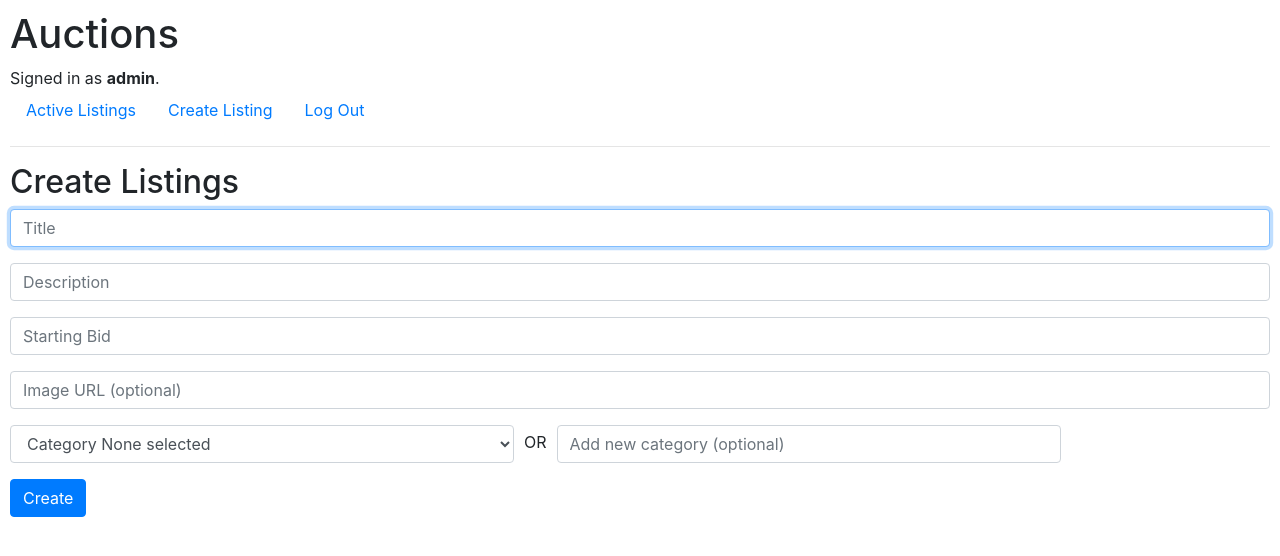
After one commit to shunnizuka/cs50_project2, a Django app: page /createListing in a window 1280 px wide. The commit adds this page. Shown: the top 556 px of the page. Run offline with Django 3.2, Linux system fonts and the light colour scheme; a user stored in the database is signed in; data comes from the database, SQL or seed files in the repository; both versions use the stored data as it was after the commit; some libraries are stand-ins or nearby versions.

Commit message:
Implement create listing page

```diff
--- a/auctions/models.py
+++ b/auctions/models.py
@@ -7,7 +7,7 @@ class User(AbstractUser):
 
 class Bids(models.Model):
     user = models.ForeignKey(User, on_delete=models.CASCADE, related_name="bidder")
-    price = models.DecimalField(max_digits=5, decimal_places=2)
+    price = models.DecimalField(max_digits=10, decimal_places=2)
 
     def __str__(self):
         return f"{self.user}: {self.price}"
@@ -20,7 +20,7 @@ class Comments(models.Model):
         return f"{self.user}: {self.comment}"
 
 class Category(models.Model):
-    category = models.CharField(max_length=64)
+    category = models.CharField(max_length=255)
 
     def __str__(self):
         return f"{self.category}"
@@ -32,7 +32,7 @@ class Listing(models.Model):
     imageUrl = models.CharField(max_length=255, blank=True)
     user = models.ForeignKey(User, on_delete=models.CASCADE, related_name="Lister")
     bid = models.ForeignKey(Bids, on_delete=models.CASCADE, related_name="highestBid")
-    category = models.ForeignKey(Category, on_delete=models.CASCADE, blank=True, related_name="listingCategory")
+    category = models.OneToOneField(Category, on_delete=models.CASCADE, blank=True, related_name="listingCategory")
     comments = models.ManyToManyField(Comments, blank=True, related_name="ListingComments")
 
     def __str__(self):
--- /dev/null
+++ b/auctions/templates/auctions/createListing.html
@@ -0,0 +1,33 @@
+{% extends "auctions/layout.html" %}
+
+{% block body %}
+    <h2>Create Listings</h2>
+
+    <form action="{% url 'createListing' %}" method="post">
+        {% csrf_token %}
+        <div class="form-group">
+            <input autofocus class="form-control" type="text" name="title" placeholder="Title" required>
+        </div>
+        <div class="form-group">
+            <input class="form-control" type="text" name="description" placeholder="Description" required>
+        </div>
+        <div class="form-group">
+            <input class="form-control" type="number" name="bid" placeholder="Starting Bid" required>
+        </div>
+        <div class="form-group">
+            <input class="form-control" type="text" name="image" placeholder="Image URL (optional)">
+        </div>
+        <div class="form-group" style="display:flex;">
+            <select class="form-control" style="width: 40%;" name="category" id="">
+                <option value="None">Category None selected</option>
+                <option value="others">Others</option>
+                {% for category in categories %}
+                    <option value="{{ category.id }}">{{ category }}</option>
+                {% endfor %}
+            </select>
+            <label style="padding: 0px 10px; padding-top: 5px;"> OR </label>
+            <input class="form-control" style="width: 40%;" type="text" name="categoryInput" placeholder="Add new category (optional)">
+        </div>
+        <input class="btn btn-primary" type="submit" value="Create">
+    </form>
+{% endblock %}
--- a/auctions/templates/auctions/layout.html
+++ b/auctions/templates/auctions/layout.html
@@ -22,6 +22,9 @@
             </li>
             {% if user.is_authenticated %}
                 <li class="nav-item">
+                    <a class="nav-link" href="{% url 'createListing' %}">Create Listing</a>
+                </li>
+                <li class="nav-item">
                     <a class="nav-link" href="{% url 'logout' %}">Log Out</a>
                 </li>
             {% else %}
--- a/auctions/urls.py
+++ b/auctions/urls.py
@@ -6,5 +6,6 @@ urlpatterns = [
     path("", views.index, name="index"),
     path("login", views.login_view, name="login"),
     path("logout", views.logout_view, name="logout"),
-    path("register", views.register, name="register")
+    path("register", views.register, name="register"),
+    path("createListing", views.createListing, name="createListing")
 ]
--- a/auctions/views.py
+++ b/auctions/views.py
@@ -4,7 +4,7 @@ from django.http import HttpResponse, HttpResponseRedirect
 from django.shortcuts import render
 from django.urls import reverse
 
-from .models import User
+from .models import User, Category, Bids, Listing
 
 
 def index(request):
@@ -61,3 +61,39 @@ def register(request):
         return HttpResponseRedirect(reverse("index"))
     else:
         return render(request, "auctions/register.html")
+
+def createListing(request):
+    if not request.user.is_authenticated:
+        return HttpResponseRedirect(reverse("index"))
+
+    if request.method == "POST":
+
+        bid = float(request.POST["bid"])
+        startingBid = Bids(user=request.user, price=bid)
+        startingBid.save();
+
+        categoryFromdb = None;
+        category = request.POST["category"]
+        print(category)
+        if category != 'None':
+            categoryFromdb = Category.objects.get(pk=category)
+        categoryInput = request.POST["categoryInput"]
+        print(categoryInput)
+        if categoryInput != None:
+            newCategory = Category(category=categoryInput)
+            newCategory.save()
+            categoryFromdb = newCategory
+
+        title = request.POST["title"]
+        desc = request.POST["description"]
+        image = request.POST["image"]
+
+        if categoryFromdb != None:
+            listing = Listing(user=request.user, category=categoryFromdb, title=title, description=desc, active=1, imageUrl=image, bid=startingBid)
+        else:
+            listing = Listing(user=request.user, title=title, description=desc, active=1, imageUrl=image, bid=startingBid)
+        listing.save()
+
+    return render(request, "auctions/createListing.html", {
+        "categories": Category.objects.all()
+    })
```
Also changed, not shown: auctions/migrations/0003_auto_20200827_2303.py (added), auctions/static/auctions/styles.css (line endings or trailing spaces), db.sqlite3.
